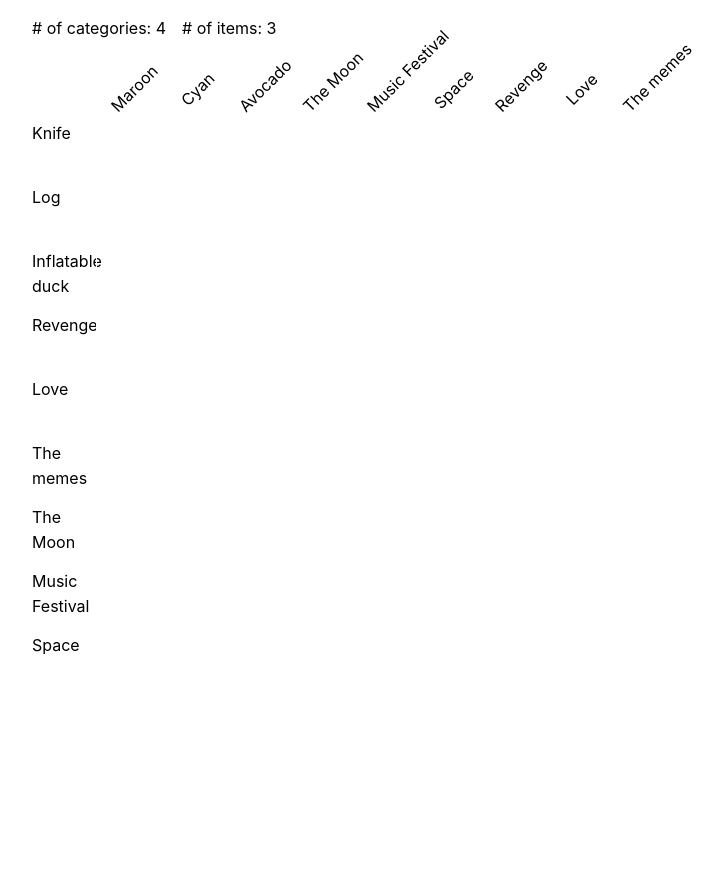
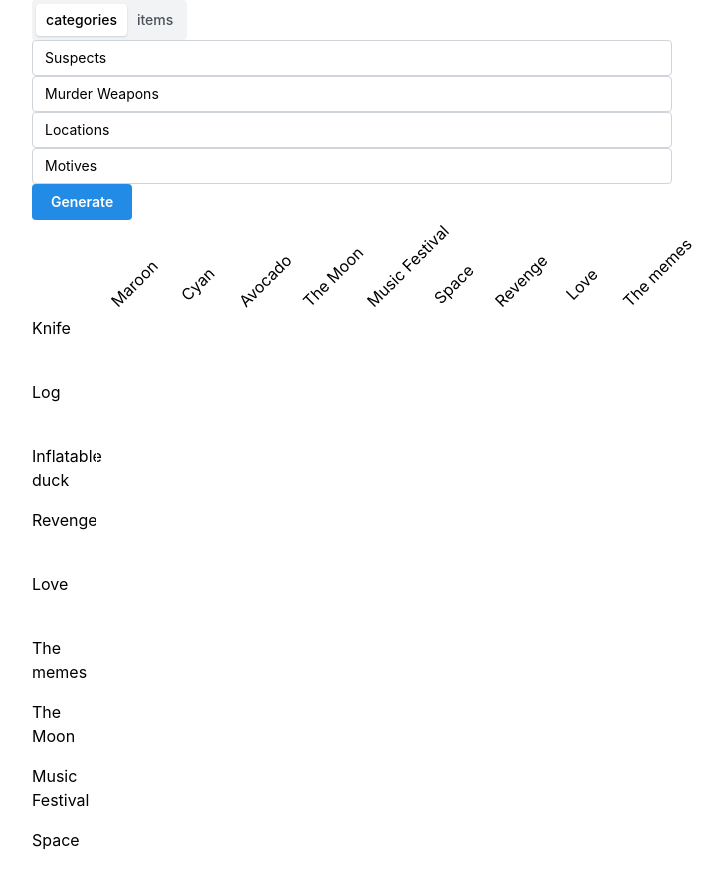
Before and after one commit to Chattox/logikinator-5000, a React (Vite) app: page / in a window 1280 px wide. Shown: the top 886 px of the page, without its empty margins (288-1011 px from the left). Before the commit the page ends 800 px from the top, so only its background shows below. Built offline with nearby package versions, Linux system fonts and the light colour scheme.

Commit message:
feat: grid settings

```diff
--- a/package.json
+++ b/package.json
@@ -13,6 +13,7 @@
   },
   "dependencies": {
     "@mantine/core": "^7.10.2",
+    "@mantine/form": "^7.10.2",
     "@mantine/hooks": "^7.10.2",
     "react": "^18.2.0",
     "react-dom": "^18.2.0"
--- /dev/null
+++ b/src/components/GridSettings/GridSettings.module.css
@@ -0,0 +1,3 @@
+.settingsContainer {
+  margin-bottom: 2rem;
+}
--- a/src/components/GridSettings/GridSettings.tsx
+++ b/src/components/GridSettings/GridSettings.tsx
@@ -1,15 +1,90 @@
-import { Box, Group } from "@mantine/core";
+import {
+  Box,
+  Button,
+  NativeSelect,
+  SegmentedControl,
+  TextInput,
+} from "@mantine/core";
 import { Puzzle } from "../../Puzzle/Puzzle";
+import classes from "./GridSettings.module.css";
+import { useForm } from "@mantine/form";
+import React, { useState } from "react";
 
-export const GridSettings = (props: { puzzle: Puzzle }) => {
+export const GridSettings = (props: {
+  puzzle: Puzzle;
+  setOuterGrid: React.Dispatch<React.SetStateAction<OuterGridRow[]>>;
+}) => {
   const puzzle = props.puzzle;
 
+  const [formState, setFormState] = useState("categories");
+  const [itemCategory, setItemCategory] = useState({
+    name: puzzle.gameState.categories[0].name,
+    index: 0,
+  });
+
+  const form = useForm({
+    mode: "uncontrolled",
+    initialValues: {
+      categories: puzzle.gameState.categories,
+    },
+  });
+
+  const handleItemCategoryChange = (
+    event: React.ChangeEvent<HTMLSelectElement>
+  ) => {
+    const newItemCategory = {
+      name: event.currentTarget.value,
+      index: form
+        .getValues()
+        .categories.findIndex((cat) => cat.name === event.currentTarget.value),
+    };
+    setItemCategory(newItemCategory);
+  };
+
+  const handleOnSubmit = (values: { categories: Category[] }) => {
+    puzzle.initCategories(values.categories);
+    puzzle.createOuterGrid();
+    props.setOuterGrid(puzzle.outerGrid);
+  };
+
+  const categoryFields = form
+    .getValues()
+    .categories.map((category, i) => (
+      <TextInput
+        placeholder={`${category.name}`}
+        key={form.key(`categories.${i}.name`)}
+        {...form.getInputProps(`categories.${i}.name`)}
+      />
+    ));
+
+  const itemFields = (
+    <>
+      <NativeSelect
+        value={itemCategory.name}
+        onChange={handleItemCategoryChange}
+        data={form.getValues().categories.map((cat) => cat.name)}
+      />
+      {form.getValues().categories[itemCategory.index].items.map((item, i) => (
+        <TextInput
+          placeholder={`${item}`}
+          key={form.key(`categories.${itemCategory.index}.items.${i}`)}
+          {...form.getInputProps(`categories.${itemCategory.index}.items.${i}`)}
+        />
+      ))}
+    </>
+  );
+
   return (
-    <Box>
-      <Group>
-        <p># of categories: {puzzle.numCategories}</p>
-        <p># of items: {puzzle.numItems}</p>
-      </Group>
+    <Box className={classes.settingsContainer}>
+      <SegmentedControl
+        value={formState}
+        onChange={setFormState}
+        data={["categories", "items"]}
+      />
+      <form onSubmit={form.onSubmit(handleOnSubmit)}>
+        {formState === "categories" ? categoryFields : itemFields}
+        <Button type="submit">Generate</Button>
+      </form>
     </Box>
   );
 };
--- a/src/components/LogicGrid/LogicGrid.tsx
+++ b/src/components/LogicGrid/LogicGrid.tsx
@@ -2,9 +2,15 @@ import { Box, Flex, Grid } from "@mantine/core";
 import { Puzzle } from "../../Puzzle/Puzzle";
 import { LogicGridCell } from "./LogicGridCell";
 import { LogicGridLabel } from "./LogicGridLabel";
+import { useEffect } from "react";
 
-export const LogicGrid = (props: { puzzle: Puzzle }) => {
+export const LogicGrid = (props: {
+  puzzle: Puzzle;
+  outerGrid: OuterGridRow[];
+}) => {
   const puzzle = props.puzzle;
+
+  useEffect(() => {}, [props.outerGrid]);
 
   const generateGrid = (labels: {
     col: JSX.Element[][];
--- a/src/components/MainContainer/MainContainer.tsx
+++ b/src/components/MainContainer/MainContainer.tsx
@@ -2,13 +2,16 @@ import { LogicGrid } from "../LogicGrid";
 import { Puzzle } from "../../Puzzle/Puzzle";
 import { Box, Center } from "@mantine/core";
 import { GridSettings } from "../GridSettings";
+import { useState } from "react";
 
 export const MainContainer = (props: { puzzle: Puzzle }) => {
+  const [outerGrid, setOuterGrid] = useState(props.puzzle.outerGrid);
+
   return (
     <Center>
       <Box>
-        <GridSettings puzzle={props.puzzle} />
-        <LogicGrid puzzle={props.puzzle} />
+        <GridSettings puzzle={props.puzzle} setOuterGrid={setOuterGrid} />
+        <LogicGrid puzzle={props.puzzle} outerGrid={outerGrid} />
       </Box>
     </Center>
   );
```
Also changed, not shown: 1 other file (tests, documents, lock files or other folders).
